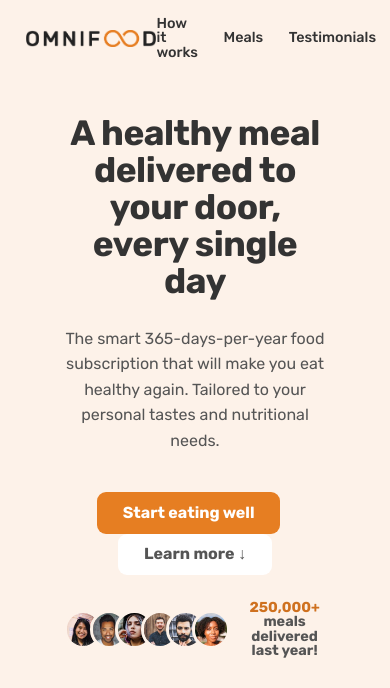
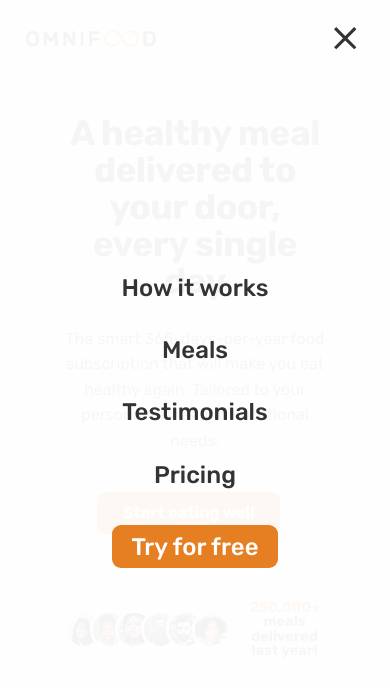
Before and after one commit to rosajen27/omnifood, a plain HTML site: page index.html in a window 390 px wide. Shown: the top 688 px of the page. Drawn offline with nearby package versions, Linux system fonts and the light colour scheme.

Commit message:
mobile navigation

```diff
--- a/assets/css/queries.css
+++ b/assets/css/queries.css
@@ -30,7 +30,7 @@ Instead, 1rem = 1em = 16px */
     row-gap: 6.4rem;
   }
 
-    .heading-secondary{
+  .heading-secondary {
     font-size: 3.6rem;
   }
 
@@ -110,4 +110,66 @@ Instead, 1rem = 1em = 16px */
   .cta-form {
     grid-template-columns: 1fr;
   }
+
+  /* MOBILE NAVIGATION */
+  .btn-mobile-nav {
+    display: block;
   }
+
+  .main-nav {
+    background-color: rgb(255, 255, 255, 0.95);
+    position: absolute;
+    top: 0;
+    left: 0;
+    width: 100%;
+    height: 100vh;
+
+    /* Mobile navigation slide in transition */
+    /* style.css --> body {overflow-x: hidden} */
+    /* style.css --> header {position: relative} */
+    transform: translateX(100%);
+
+    display: flex;
+    align-items: center;
+    justify-content: center;
+
+    transition: all 0.5s ease-in;
+
+    /* Hide navigation */
+    /* Does not allow transitions */
+    /* display: none; */
+
+    /* 1. hide it visually */
+    opacity: 0;
+    /* 2. make it unaccessible to mouse and keyboard */
+    pointer-events: none;
+    /* 3. hide it from screen readers */
+    visibility: hidden;
+  }
+
+  .nav-open .main-nav {
+    opacity: 1;
+    pointer-events: auto;
+    visibility: visible;
+
+    /* Mobile navigation slide in transition */
+    transform: translateX(0);
+  }
+
+  .nav-open .icon-mobile-nav[name="close"] {
+    display: block;
+  }
+  .nav-open .icon-mobile-nav[name="menu"] {
+    display: none;
+  }
+
+  .main-nav-list {
+    flex-direction: column;
+    gap: 4.8rem;
+  }
+
+  .main-nav-link:link,
+  .main-nav-link:visited {
+    font-size: 3rem;
+  }
+}
--- a/assets/css/style.css
+++ b/assets/css/style.css
@@ -59,6 +59,7 @@ body {
   line-height: 1;
   font-weight: 400;
   color: #555;
+  overflow-x: hidden;
 }
 
 strong {
@@ -179,6 +180,8 @@ strong {
 
   height: 9.6rem;
   padding: 0 4.8rem;
+
+  position: relative;
 }
 
 .logo {
@@ -218,6 +221,25 @@ strong {
 .main-nav-link.nav-cta:hover,
 .main-nav-link.nav-cta:active {
   background-color: #cf711f;
+}
+
+/* Mobile Navigation */
+.btn-mobile-nav {
+    border: none;
+    background: none;
+    cursor: pointer;
+
+    display: none;
+}
+
+.icon-mobile-nav {
+    height: 4.8rem;
+    width: 4.8rem;
+    color: #333;
+}
+
+.icon-mobile-nav[name="close"] {
+    display: none;
 }
 
 /* SECTION: HERO */
--- a/index.html
+++ b/index.html
@@ -14,7 +14,7 @@
 
 <body>
     <!-- Header & Navigation-->
-    <header class="header">
+    <header class="header nav-open">
         <a href="#"><img class="logo" alt="Omnifood logo" src="assets/img/omnifood-logo.png"></a>
         <nav class="main-nav">
             <ul class="main-nav-list">
@@ -25,6 +25,9 @@
                 <li><a href="#" class="main-nav-link nav-cta">Try for free</a></li>
             </ul>
         </nav>
+        <!-- Mobile Navigation -->
+        <button class="btn-mobile-nav"><ion-icon class="icon-mobile-nav" name="menu"></ion-icon></button>
+        <button class="btn-mobile-nav"><ion-icon class="icon-mobile-nav" name="close"></ion-icon></button>
     </header>
 
     <!-- Main Section-->
```
Lines whose indentation alone changed are shown as unchanged.
